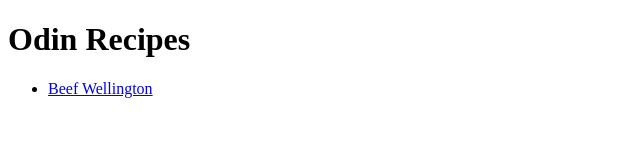
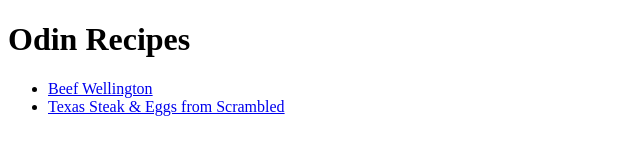
Before and after one commit to AxelSyamodra/odin-recipes, a plain HTML site: page index.html in a window 1280 px wide. Shown: the whole page, without its empty margins (0-640 px from the left). Drawn offline with Linux system fonts and the light colour scheme.

Commit message:
Edit index.html for new recipes link
Add a new link for texas steak eggs recipes

```diff
--- a/index.html
+++ b/index.html
@@ -9,6 +9,7 @@
     <h1>Odin Recipes</h1>
     <ul>
         <li><a href="./recipies/beef_wellington.html">Beef Wellington</a></li>
+        <li><a href="./recipies/texas_steak_eggs.html">Texas Steak & Eggs from Scrambled</a></li>
     </ul>
 </body>
 </html>
```
